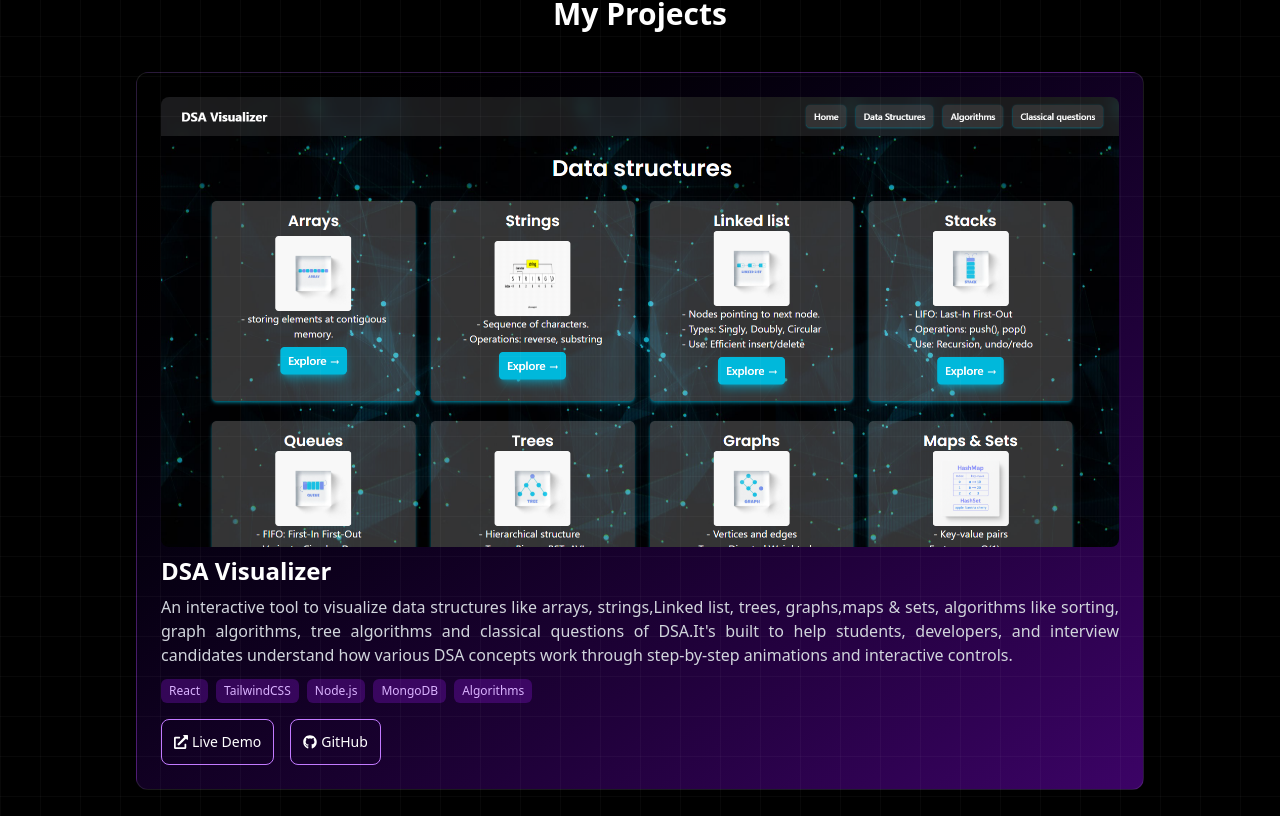
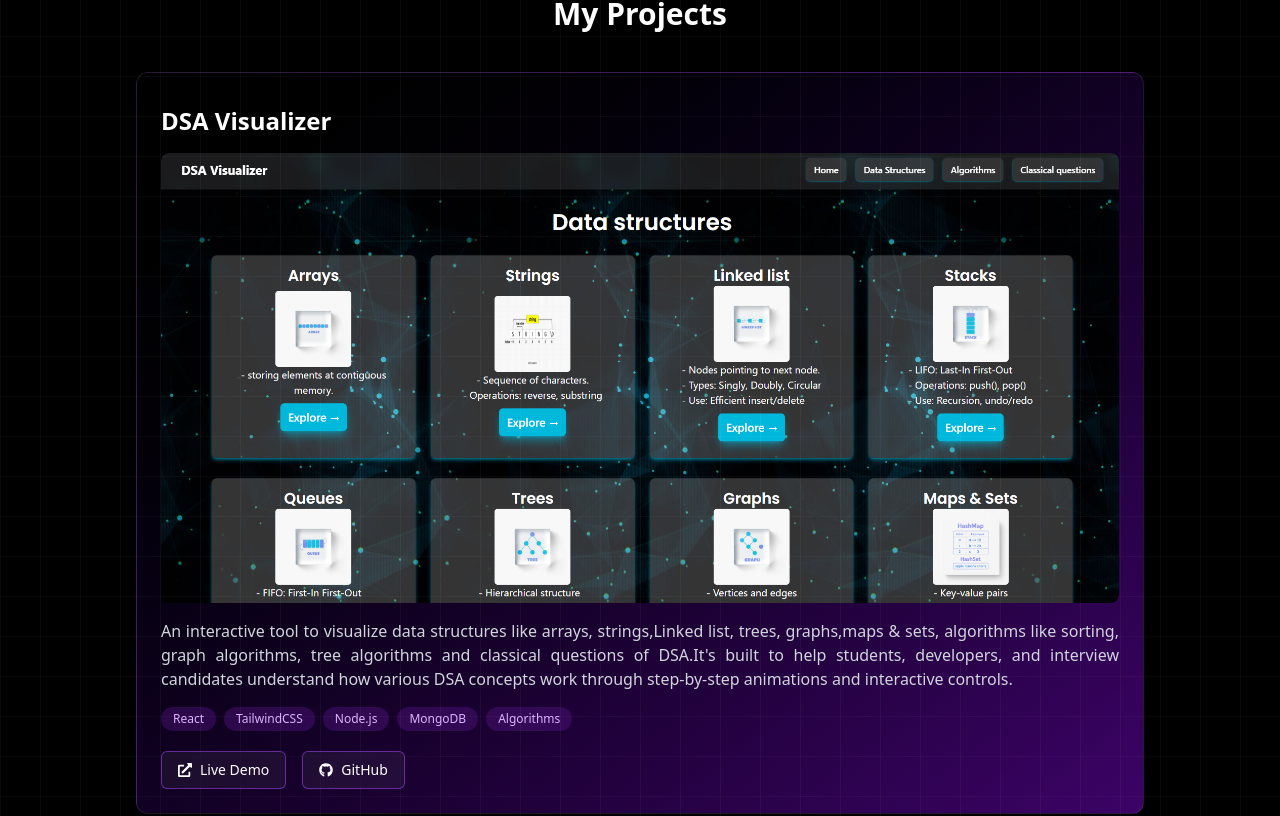
Before and after one commit to jhanvi857/portfolio-website, a React (Vite) app: page / in a window 1280 px wide. Shown: the part 1684-2500 px from the top of the page. Built offline with nearby package versions, Linux system fonts and the light colour scheme.

Commit message:
added animation for scrolling

```diff
--- a/package.json
+++ b/package.json
@@ -11,6 +11,7 @@
   },
   "dependencies": {
     "@tailwindcss/vite": "^4.1.11",
+    "aos": "^2.3.4",
     "react": "^18.3.1",
     "react-dom": "^18.3.1",
     "react-icons": "^5.5.0",
--- a/src/App.css
+++ b/src/App.css
@@ -43,3 +43,15 @@ body {
 .animate-fadeGrid {
   animation: fadeGrid 1.5s ease-out forwards;
 }
+[data-aos] {
+  opacity: 0;
+  transition-property: opacity, transform;
+}
+
+[data-aos].aos-animate {
+  opacity: 1;
+}
+body {
+  background-color: #000;
+  overflow-x: hidden;
+}
--- a/src/App.jsx
+++ b/src/App.jsx
@@ -1,16 +1,26 @@
 import "./App.css";
-import { Router, Route, Link, Routes } from "react-router-dom";
+import { Route, Link, Routes } from "react-router-dom";
+import AOS from 'aos';
+import 'aos/dist/aos.css';
+import { useEffect } from 'react';
 import Home from "./Home";
 import About from "./About";
 import { Footer } from "./ContactAndFooter";
 function App() {
+  useEffect(() => {
+  AOS.init({
+    duration: 800,     // animation duration
+    once: true,        // only animate once
+    easing: 'ease-out',
+  });
+}, []);
   return (
     <>
     <Routes>
       <Route path="/" element={<Home/>}/>
     <Route path="/about" element={<About />} />
     </Routes>
-    <nav className="fixed top-0 left-0 w-full z-50 backdrop-blur-lg bg-black/30 border-b border-white/10 shadow-md">
+    <nav className="fixed top-0 left-0 w-full z-50 backdrop-blur-lg bg-black/30 border-b border-white/10 shadow-md" data-aos="fade-down">
         <div className="max-w-7xl mx-auto px-6 py-4 flex items-center justify-between">
           <h1 className="text-2xl font-bold text-white">Jhanvi</h1>
 
@@ -50,7 +60,7 @@ function App() {
             // href="/resume.pdf"
             target="_blank"
             rel="noopener noreferrer"
-            className="ml-6 hidden md:inline-block bg-white text-black px-4 py-2 rounded-md hover:-translate-y-1 transition duration-300 font-semibold shadow-md"
+            className="ml-6 hidden cursor-pointer md:inline-block bg-white text-black px-4 py-2 rounded-md hover:-translate-y-1 transition duration-300 font-semibold shadow-md"
           >
             Resume
           </a>
--- a/src/Home.jsx
+++ b/src/Home.jsx
@@ -12,7 +12,7 @@ function Home() {
         {/* Grid BG */}
         <div
           className="absolute inset-0 pointer-events-none z-0
-          [background-image:linear-gradient(to_right,rgba(255,255,255,0.03)_1px,transparent_1px),linear-gradient(to_bottom,rgba(255,255,255,0.03)_1px,transparent_1px)]
+          [background-image:linear-gradient(to_right,rgba(255,255,255,0.05)_1px,transparent_1px),linear-gradient(to_bottom,rgba(255,255,255,0.03)_1px,transparent_1px)]
           [background-size:40px_40px]"
         />
 
@@ -29,7 +29,11 @@ function Home() {
         {/* Hero Content */}
         <div className="relative z-10 text-center max-w-4xl">
           <div className="relative inline-block" id="about">
-            <h1 className="text-4xl sm:text-5xl md:text-6xl font-bold leading-tight tracking-tight">
+            <h1
+              data-aos="fade-up"
+              data-aos-delay="200"
+              className="text-4xl sm:text-5xl md:text-6xl font-bold leading-tight tracking-tight"
+            >
               Hey there! I’m{" "}
               <span className="text-purple-400">Jhanvi Patel</span>
             </h1>
@@ -46,6 +50,8 @@ function Home() {
           </p>
 
           <Link
+            data-aos="zoom-in"
+            data-aos-delay="600"
             to="/about"
             className="inline-block mt-10 px-6 py-3 bg-purple-600 hover:bg-purple-700 transition rounded-md text-white font-medium shadow-md"
           >
@@ -53,16 +59,19 @@ function Home() {
           </Link>
         </div>
       </section>
-      <section id="skills">
+      <section id="skills" className="min-h-screen bg-black" data-aos="fade-up">
         <SkillsSection />
       </section>
-      <section id="projects">
+
+      <section id="projects" className="min-h-screen bg-black" data-aos="fade-up">
         <ProjectsSection />
       </section>
-      <section id="achivements">
+
+      <section id="achievements" className="min-h-screen bg-black" data-aos="fade-up">
         <DSAStats />
       </section>
-      <section id="contact">
+
+      <section id="contact" className="min-h-screen bg-black" data-aos="fade-up">
         <ContactSection />
       </section>
     </>
--- a/src/ProjectsSection.jsx
+++ b/src/ProjectsSection.jsx
@@ -9,16 +9,16 @@ const projects = [
     title: "DSA Visualizer",
     description: "An interactive tool to visualize data structures like arrays, strings,Linked list, trees, graphs,maps & sets, algorithms like sorting, graph algorithms, tree algorithms and classical questions of DSA.It's built to help students, developers, and interview candidates understand how various DSA concepts work through step-by-step animations and interactive controls.",
     tags: ["React", "TailwindCSS","Node.js","MongoDB", "Algorithms"],
-    demoLink: "https://your-dsa-visualizer.vercel.app",
-    codeLink: "https://github.com/yourusername/dsa-visualizer"
+    demoLink: "https://dsa-visualizer-gilt.vercel.app/",
+    codeLink: "https://github.com/jhanvi857/dsa-visualizer"
   },
   {
     image:RouteOptimizer,
     title: "Route Optimizer",
     description: "A full-stack web application that calculates the most optimized route using Dijkstra’s Algorithm and visualizes it beautifully on an interactive map with Leaflet.js.Built with React.js, Tailwind CSS, Node.js, Express.js, and OpenRouteService, this project combines Data Structures & Algorithms with modern web development practices.",
     tags: ["React", "Node.js","Express.js","MongoDB","OpenRoute API", "Dijkstra Algorithm"],
-    demoLink: "https://your-route-optimizer.vercel.app",
-    codeLink: "https://github.com/yourusername/route-optimizer"
+    demoLink: "https://route-optimizer-one.vercel.app/",
+    codeLink: "https://github.com/jhanvi857/route-optimizer"
   },
   {
     image:ChatVerse,
@@ -26,53 +26,70 @@ const projects = [
     description: "Chatverse is an AI chatbot platform built to deliver accurate, context-aware responses. Whether you need assistance, casual conversation, or information, Chatverse is your go-to virtual assistant. The system leverages advanced AI models and offers an intuitive frontend for easy interaction.",
     tags: ["HTML5", "TailwindCSS", "Node.js","MongoDB","Express.js"],
     demoLink: "https://your-portfolio.vercel.app",
-    codeLink: "https://github.com/yourusername/portfolio"
+    codeLink: "https://github.com/jhanvi857/chatVerse-bot"
   }
 ];
 
 const ProjectCard = ({ project }) => {
   return (
-    <div className="rounded-xl p-6 shadow-md hover:shadow-lg border border-white/10 transition-all bg-gradient-to-br from-black to-purple-950">
-      <img src={project.image} className="h-[450px] w-6xl rounded-lg"/>
-      <h3 className="text-2xl font-semibold text-white mb-2 mt-2">{project.title}</h3>
-      <p className="text-md text-gray-300 mb-3 text-justify">{project.description}</p>
-      <div className="flex flex-wrap gap-2 mb-4">
+    <div className="rounded-xl p-6 shadow-md hover:shadow-purple-500/20 border border-white/10 transition-all duration-300 bg-gradient-to-br from-black to-purple-950 hover:scale-[1.02]">
+      <h3 className="text-2xl font-semibold text-white mb-4 mt-2">
+        {project.title}
+      </h3>
+
+      <div className="overflow-hidden rounded-lg mb-4">
+        <img
+          src={project.image}
+          alt={project.title}
+          className="h-[450px] w-full object-cover rounded-lg transform hover:scale-105 transition-transform duration-500"
+        />
+      </div>
+
+      <p className="text-md text-gray-300 mb-4 text-justify">
+        {project.description}
+      </p>
+
+      <div className="flex flex-wrap gap-2 mb-5">
         {project.tags.map((tag, idx) => (
           <span
             key={idx}
-            className="text-xs bg-purple-800/40 text-purple-300 px-2 py-1 rounded-md"
+            className="text-xs bg-purple-900/40 text-purple-300 px-3 py-1 rounded-full hover:bg-purple-700/50 transition duration-200"
           >
             {tag}
           </span>
         ))}
       </div>
-      <div className="flex gap-4 text-sm">
+
+      <div className="flex gap-4 text-sm mt-4">
         <a
           href={project.demoLink}
           target="_blank"
           rel="noopener noreferrer"
-          className="text-white px-3 py-3 border border-purple-400 rounded-lg hover:bg-purple-700 hover:text-white flex items-center gap-1"
+          className="text-white px-4 py-2 border border-purple-500/50 bg-white/5 backdrop-blur-md hover:bg-purple-700/60 hover:text-white rounded-md transition flex items-center gap-2"
         >
-          <FaExternalLinkAlt/>Live Demo
+          <FaExternalLinkAlt />
+          Live Demo
         </a>
         <a
           href={project.codeLink}
           target="_blank"
           rel="noopener noreferrer"
-          className="text-white px-3 py-3 border border-purple-400 rounded-lg hover:bg-purple-700 hover:text-white flex items-center gap-1"
+          className="text-white px-4 py-2 border border-purple-500/50 bg-white/5 backdrop-blur-md hover:bg-purple-700/60 hover:text-white rounded-md transition flex items-center gap-2"
         >
-          <FaGithub/> GitHub
+          <FaGithub />
+          GitHub
         </a>
       </div>
     </div>
   );
 };
 
+
 export default function ProjectsSection() {
   return (
     <section id="projects" className="relative min-h-screen py-20 px-6 bg-black text-white">
       <div className="absolute inset-0 pointer-events-none z-0
-          [background-image:linear-gradient(to_right,rgba(255,255,255,0.03)_1px,transparent_1px),linear-gradient(to_bottom,rgba(255,255,255,0.03)_1px,transparent_1px)]
+          [background-image:linear-gradient(to_right,rgba(255,255,255,0.04)_1px,transparent_1px),linear-gradient(to_bottom,rgba(255,255,255,0.03)_1px,transparent_1px)]
           [background-size:40px_40px]" />
       <div className="max-w-7xl mx-auto">
         <h2 className="text-3xl font-bold mb-10 text-center text-white">
--- a/src/SkillSection.jsx
+++ b/src/SkillSection.jsx
@@ -38,7 +38,7 @@ export default function SkillsSection() {
     <section className="relative min-h-screen bg-black text-white overflow-hidden px-6 pt-32 pb-16">
         {/* Grid BG */}
         <div className="absolute inset-0 pointer-events-none z-0
-          [background-image:linear-gradient(to_right,rgba(255,255,255,0.03)_1px,transparent_1px),linear-gradient(to_bottom,rgba(255,255,255,0.03)_1px,transparent_1px)]
+          [background-image:linear-gradient(to_right,rgba(255,255,255,0.05)_1px,transparent_1px),linear-gradient(to_bottom,rgba(255,255,255,0.03)_1px,transparent_1px)]
           [background-size:40px_40px]" />
 
 
```
Also changed, not shown: src/ContactAndFooter.jsx (+8 -4 lines), 1 other file (tests, documents, lock files or other folders).
